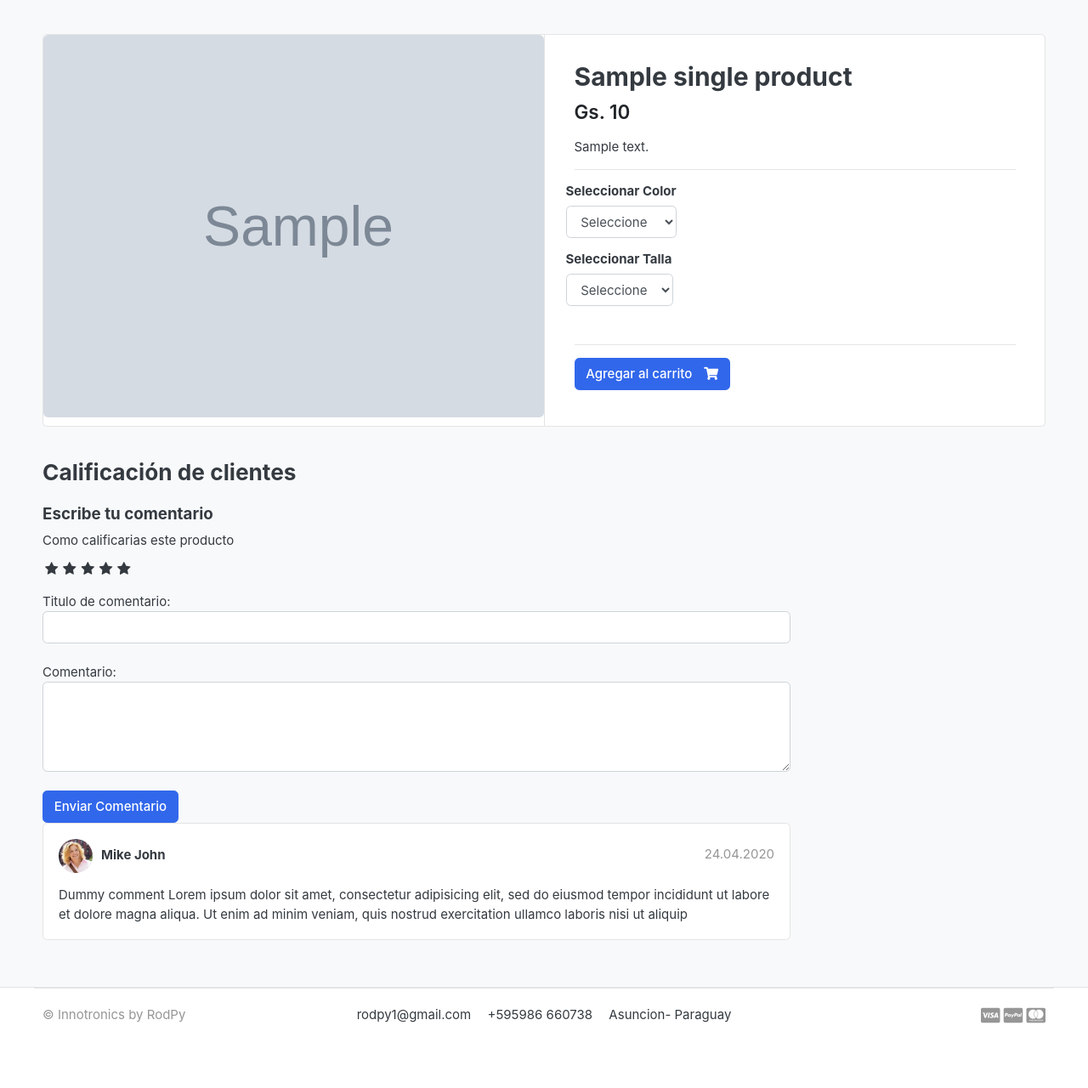
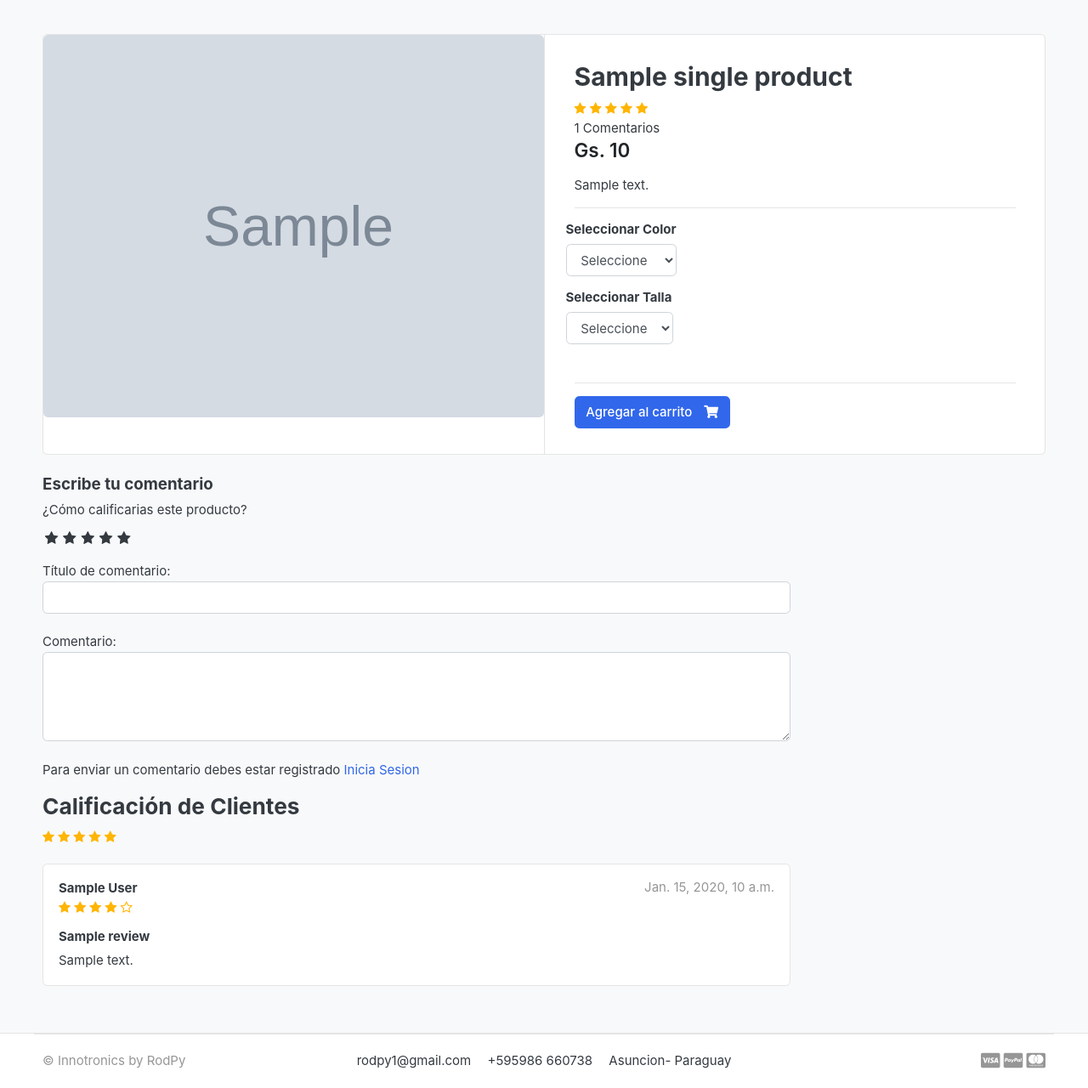
Before and after one commit to RodPy/Raanga_Project, a Django app: template templates/store/product_detail.html in a window 1280 px wide. Shown: the part 118-1398 px from the top of the page at 85% size. Before the commit the page ends 1322 px from the top, so only its background shows below. Run offline with Django 4.2, Linux system fonts and the light colour scheme; the template is opened without the code that fills it: most values are stand-ins (such as "Sample title", 1, 10 or a date in 2020); grey boxes marked "Sample" are stand-in pictures; some libraries are stand-ins or nearby versions; some web fonts are replaced.

Commit message:
Comentarios y reviews ok

```diff
--- a/accounts/models.py
+++ b/accounts/models.py
@@ -38,6 +38,7 @@ class MyAccountManager(BaseUserManager):
         user.save(using=self._db)
         return user
 
+
 class Account(AbstractBaseUser):
     first_name = models.CharField(max_length=50)
     last_name = models.CharField(max_length=50)
@@ -60,6 +61,9 @@ class Account(AbstractBaseUser):
 
     objects= MyAccountManager()
 
+    def full_name(self):
+        return f"{self.first_name} {self.last_name}"
+
     def __str__(self):
         return self.email
 
--- a/raanga/static/css/custom.css
+++ b/raanga/static/css/custom.css
@@ -40,3 +40,8 @@ input:checked + label:hover, input:checked ~label:hover, input:checked ~label:ho
 label:hover ~input:checked ~label{
     color: #cc9000;
 }
+
+.rating-star i{
+    color :#ffb503 !important;
+
+}
--- a/store/urls.py
+++ b/store/urls.py
@@ -11,5 +11,6 @@ urlpatterns = [
     path('category/<slug:category_slug>/', views.store, name='products_by_category'),
     path('category/<slug:category_slug>/<slug:product_slug>/', views.product_detail, name='product_detail'),
     path('search/', views.search, name='search'),
+    path('submit_review/<int:product_id>/', views.submit_review, name='submit_review'),
 
 ]
--- a/store/views.py
+++ b/store/views.py
@@ -54,10 +54,13 @@ def product_detail(request, category_slug, product_slug):
     else:
         orderproduct = None
 
+    reviews = ReviewRating.objects.filter(product_id=single_product.id, status=True)
+
     context={
         'single_product':single_product,
         'in_cart':in_cart,
         'orderproduct': orderproduct,
+        'reviews': reviews,
     }
 
     return render(request, 'store/product_detail.html',context)
--- a/templates/store/product_detail.html
+++ b/templates/store/product_detail.html
@@ -22,6 +22,18 @@
 					<article class="content-body">
 
 						<h2 class="title">{{single_product.product_name}}</h2>
+
+						<div class="rating-star">
+							<span>
+								  <i class="fa fa-star{% if single_product.averageReview < 0.5 %}-o{% elif single_product.averageReview >= 0.5 and single_product.averageReview < 1 %}-half-o {% endif %}" aria-hidden="true"></i>
+								  <i class="fa fa-star{% if single_product.averageReview < 1.5 %}-o{% elif single_product.averageReview >= 1.5 and single_product.averageReview < 2 %}-half-o {% endif %}" aria-hidden="true"></i>
+								  <i class="fa fa-star{% if single_product.averageReview < 2.5 %}-o{% elif single_product.averageReview >= 2.5 and single_product.averageReview < 3 %}-half-o {% endif %}" aria-hidden="true"></i>
+								  <i class="fa fa-star{% if single_product.averageReview < 3.5 %}-o{% elif single_product.averageReview >= 3.5 and single_product.averageReview < 4 %}-half-o {% endif %}" aria-hidden="true"></i>
+								  <i class="fa fa-star{% if single_product.averageReview < 4.5 %}-o{% elif single_product.averageReview >= 4.5 and single_product.averageReview < 5 %}-half-o {% endif %}" aria-hidden="true"></i>
+							</span>
+						</div>
+
+						<span> {{single_product.countReview}} Comentarios </span>
 
 						<div class="mb-3">
 							<var class="price h4">Gs. {{single_product.price}}</var>
@@ -85,17 +97,12 @@
 			<div class="row">
 				<div class="col-md-9">
 
-					<header class="section-heading">
-						<h3>Calificación de clientes </h3>
 
-					</header>
-
-
-					<form action= "" method="post">
+					<form action= "{% url 'submit_review' single_product.id %}" method="post">
 					{% csrf_token %}
 					<h5> Escribe tu comentario </h5>
 					<div class= "">
-						<label for="" >Como calificarias este producto </label>
+						<label for="" >¿Cómo calificarias este producto? </label>
 						<br>
 						<div class="rate">
 							<input type="radio" name="rating" value="5" 	id="rating10"><label for="rating10" title="5"> </label>
@@ -107,40 +114,76 @@
 							<input type="radio" name="rating" value="2" 	id="rating4"><label for="rating4" title="2"> </label>
 							<input type="radio" name="rating" value="1.5" 	id="rating3"><label for="rating3" title="1.5" class="half"> </label>
 							<input type="radio" name="rating" value="1" 	id="rating2"><label for="rating2" title="1"> </label>
+							<input type="radio" name="rating" value="0.5" 	id="rating31"><label for="rating1" title="0.5" class="half"> </label>
+
 						</div>
 						<br>
-						Titulo de comentario:
-						<input type="text" class="form-control" name="subject" value="" >
+						Título de comentario:
+						<input type="text" class="form-control" name="subject" value="">
 						<br>
+
 						Comentario:
-						<textarea name="comentario" rows="4" class="form-control" ></textarea>
+						<textarea name="review" rows="4" class="form-control" ></textarea>
            	 			<br>
-						<input type="submit" class="btn btn-primary" name="subjct" value="Enviar Comentario" >
 
+
+						{% if user.is_authenticated %}
+							{% if orderproduct %}
+								<input type="submit" name="" value="Enviar Comentario" class="btn btn-primary">
+							{% else %}
+								<p>Debe comprar el producto para poder enviar un comentario</p>
+							{% endif %}
+						{% else %}
+							<p>Para enviar un comentario debes estar registrado <span><a href="{% url 'login' %}"> Inicia Sesion </a></span></p>
+						{% endif %}
 					</div>
+
+					{% include 'includes/alerts.html' %}
 					</form>
 
+					<header class="section-heading">
+						<h3>Calificación de Clientes </h3>
 
+						<div class="rating-star">
+							<span>
+								  <i class="fa fa-star{% if single_product.averageReview < 0.5 %}-o{% elif single_product.averageReview >= 0.5 and single_product.averageReview < 1 %}-half-o {% endif %}" aria-hidden="true"></i>
+								  <i class="fa fa-star{% if single_product.averageReview < 1.5 %}-o{% elif single_product.averageReview >= 1.5 and single_product.averageReview < 2 %}-half-o {% endif %}" aria-hidden="true"></i>
+								  <i class="fa fa-star{% if single_product.averageReview < 2.5 %}-o{% elif single_product.averageReview >= 2.5 and single_product.averageReview < 3 %}-half-o {% endif %}" aria-hidden="true"></i>
+								  <i class="fa fa-star{% if single_product.averageReview < 3.5 %}-o{% elif single_product.averageReview >= 3.5 and single_product.averageReview < 4 %}-half-o {% endif %}" aria-hidden="true"></i>
+								  <i class="fa fa-star{% if single_product.averageReview < 4.5 %}-o{% elif single_product.averageReview >= 4.5 and single_product.averageReview < 5 %}-half-o {% endif %}" aria-hidden="true"></i>
+							</span>
+						</div>
+
+
+
+					</header>
+
+
+					{% for review in reviews %}
 					<article class="box mb-3">
 					  <div class="icontext w-100">
-							<img src="./images/avatars/avatar1.jpg" class="img-xs icon
-								rounded-circle">
 						<div class="text">
-								<span class="date text-muted float-md-right">24.04.2020 </span>
-								<h6 class="mb-1">Mike John </h6>
-
+						  <span class="date text-muted float-md-right">{{ review.update_at }}</span>
+						  <h6 class="mb-1">{{ review.user.full_name }}</h6>
+						  <div class="rating-star">
+							  <span>
+									<i class="fa fa-star{% if review.rating == 0.5 %}-half-o{% elif review.rating < 1 %}-o {% endif %}" aria-hidden="true"></i>
+									<i class="fa fa-star{% if review.rating == 1.5 %}-half-o{% elif review.rating < 2 %}-o {% endif %}" aria-hidden="true"></i>
+									<i class="fa fa-star{% if review.rating == 2.5 %}-half-o{% elif review.rating < 2 %}-o {% endif %}" aria-hidden="true"></i>
+									<i class="fa fa-star{% if review.rating == 3.5 %}-half-o{% elif review.rating < 4 %}-o {% endif %}" aria-hidden="true"></i>
+									<i class="fa fa-star{% if review.rating == 4.5 %}-half-o{% elif review.rating < 5 %}-o {% endif %}" aria-hidden="true"></i>
+							  </span>
+						  </div>
 						</div>
 					  </div> <!-- icontext.// -->
 					  <div class="mt-3">
+						<h6>{{ review.subject }}</h6>
 						<p>
-								Dummy comment Lorem ipsum dolor sit amet, consectetur adipisicing elit,
-								sed do eiusmod
-								tempor incididunt ut labore et dolore magna aliqua. Ut enim ad minim
-								veniam,
-								quis nostrud exercitation ullamco laboris nisi ut aliquip
+						  {{ review.review }}
 						</p>
 					  </div>
 					</article>
+					{% endfor %}
 
 
 
```
Also changed, not shown: store/models.py (+15 -2 lines), db.sqlite3, store/migrations/0004_rename_prodict_reviewrating_product.py (added). Lines whose indentation alone changed are shown as unchanged.
